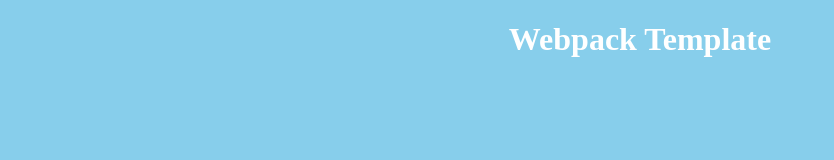
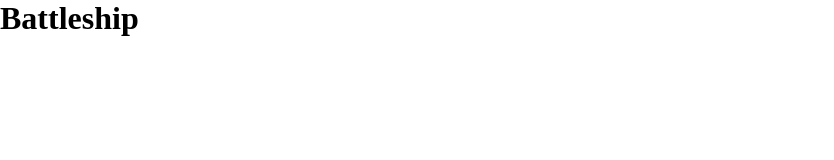
Before and after one commit to ChhayThan/Battleship_TOP, a website built with webpack: page src/index.html in a window 1280 px wide. Shown: the whole page, without its empty margins (0-834 px from the left). Built offline with nearby package versions, Linux system fonts and the light colour scheme.

```diff
--- a/package.json
+++ b/package.json
@@ -26,6 +26,7 @@
     "style-loader": "^4.0.0",
     "webpack": "^5.91.0",
     "webpack-cli": "^5.1.4",
+    "webpack-dev-server": "^5.0.4",
     "webpack-merge": "^5.10.0"
   }
 }
--- a/src/index.html
+++ b/src/index.html
@@ -3,9 +3,9 @@
   <head>
     <meta charset="UTF-8" />
     <meta name="viewport" content="width=device-width, initial-scale=1.0" />
-    <title>Document</title>
+    <title>BattleShip</title>
   </head>
   <body>
-    <h1>Webpack Template</h1>
+    <h1>Battleship</h1>
   </body>
 </html>
--- a/src/index.js
+++ b/src/index.js
@@ -1,3 +1,2 @@
 import "./style.css";
-
 console.log("Testing");
--- a/src/style.css
+++ b/src/style.css
@@ -1,5 +1,5 @@
-body {
-  background-color: skyblue;
-  text-align: center;
-  color: white;
+* {
+  margin: 0;
+  padding: 0;
+  box-sizing: border-box;
 }
```
Also changed, not shown: src/ship.js (added, +21 -0 lines), src/test/ship.test.js (added, +27 -0 lines), 1 other file.
